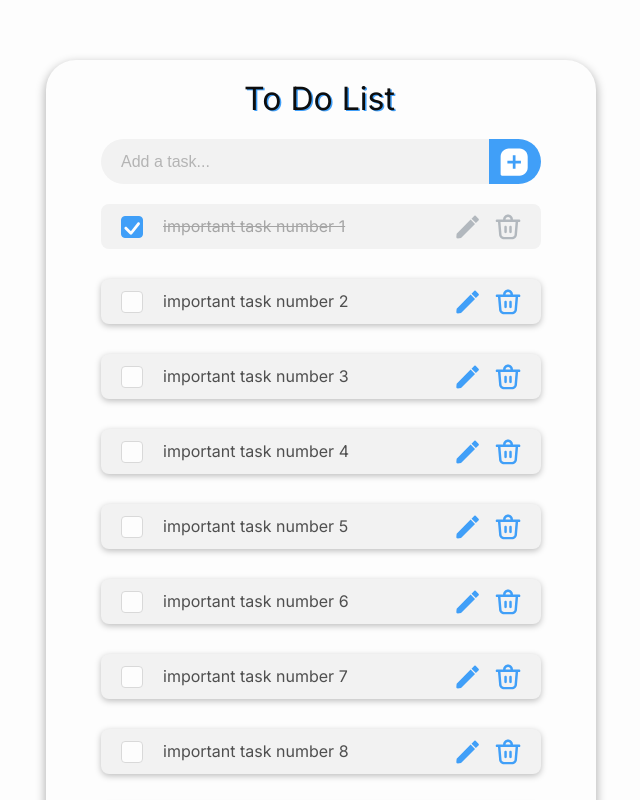
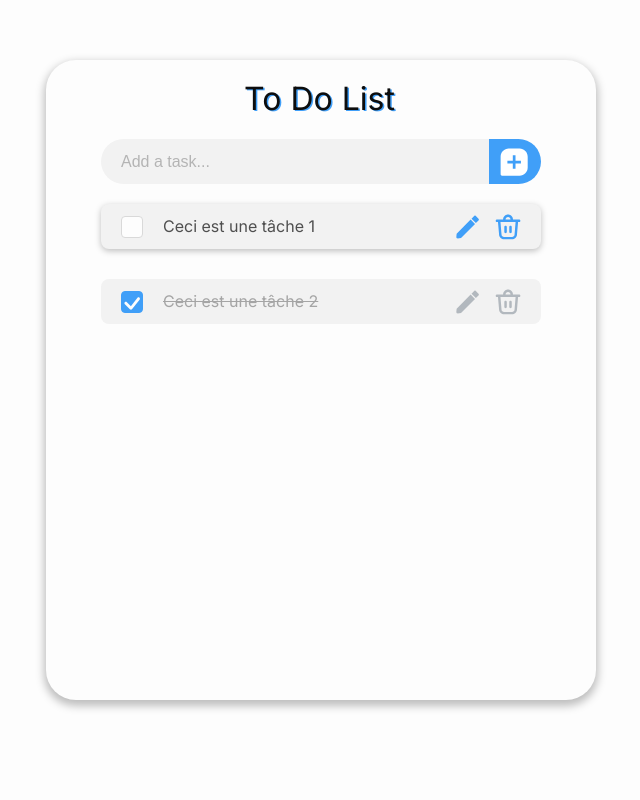
Before and after one commit to Elib27/To-Do-List-React, a React (Create React App) app: page / in a window 1280 px wide. Shown: the top 800 px of the page, without its empty margins (319-959 px from the left). Built offline with nearby package versions, Linux system fonts and the light colour scheme; the HTML template or start-up script is replaced by a standard one.

Commit message:
dynamic version 1.0

```diff
--- a/src/components/CreateTaskBar/index.jsx
+++ b/src/components/CreateTaskBar/index.jsx
@@ -50,12 +50,23 @@ const AddButtonLogo = styled.img`
     padding-right: 2px;
 `
 
-function CreateTaskBar(){
+function CreateTaskBar({newTaskText, setNewTaskText, createNewTask}){
+
+    function updateTask(newTaskText){
+        let inputBar = document.querySelector('.InputBar')
+        if(inputBar.value !== ''){
+            createNewTask(newTaskText)
+            inputBar.value = '';
+        }
+        else {
+            alert("❌ You can't create an empty task ❌")
+        }
+    }
 
     return (
         <Container>
-            <InputBar />
-            <AddButton>
+            <InputBar className="InputBar" onChange={(e) => setNewTaskText(e.target.value)}/>
+            <AddButton onClick={() => updateTask(newTaskText)}>
                 <AddButtonLogo src={addLogo} />
             </AddButton>
         </Container>
--- a/src/components/Task/index.jsx
+++ b/src/components/Task/index.jsx
@@ -97,14 +97,18 @@ const CheckBox = styled.div`
 
 const CheckedBox = styled.img`
     height: 80%;
+    user-select: none;
 `
 
 
-function Task({ checked, taskText }) {
+function Task({ checked, taskText, id, toogleCheck}) {
 
     return(
         <TaskContainer checked={checked}>
-            <CheckBox checked={checked}>
+            <CheckBox
+                checked={checked}
+                onClick={() => toogleCheck(id)}
+            >
                 { checked && <CheckedBox src={checkedLogo}/> }
             </CheckBox>
             <TaskContent checked={checked}>{ taskText }</TaskContent>
--- a/src/components/ToDoList/index.jsx
+++ b/src/components/ToDoList/index.jsx
@@ -2,8 +2,10 @@ import styled from 'styled-components'
 import colors from '../../utils/colors'
 import Task from '../Task/index'
 import CreateTaskBar from '../CreateTaskBar'
+import { useState, useEffect } from 'react'
 
 const ToDoListContainer = styled.div`
+    min-height: 80vh;
     width: min(95vw, 550px);
     background: ${colors.backGround};
     box-shadow: 0px 4px 8px 2px rgba(0, 0, 0, 0.25);
@@ -44,23 +46,48 @@ const TaskList = styled.div`
 
 function ToDoList(){
 
-    const tasks = []
+    const [taskList, setTaskList] = useState({
+        1: {content: "Ceci est une tâche 1", checked: false},
+        2: {content: "Ceci est une tâche 2", checked: true}
+    })
 
-    for (let i = 2 ; i <= 15 ; i++){
-        tasks.push(<Task checked={false} taskText={"important task number " + i.toString()} />)
+    const [taskCounter, setTaskCounter] = useState(3)
+    const [newTaskText, setNewTaskText] = useState('')
+
+    function toogleCheck(id){
+       const newCheck = !(taskList[id]['checked'])
+        setTaskList({...taskList, [id]: {...taskList[id], checked : newCheck}})
     }
 
-    tasks.unshift(<Task checked={true} taskText="important task number 1" />)
+    function createNewTask(taskContent){
+        setTaskList({...taskList, [taskCounter]: {content: taskContent, checked:false}})
+        setNewTaskText('')
+        setTaskCounter(taskCounter + 1)
+    }
 
+    useEffect(() => console.log(taskList), [taskList])
 
     return(
         <ToDoListContainer>
             <Header>
                 <Title>To Do List</Title>
-                <CreateTaskBar />
+                <CreateTaskBar
+                    newTaskText={newTaskText}
+                    setNewTaskText={setNewTaskText}
+                    createNewTask={createNewTask}
+                />
             </Header>
             <TaskList>
-                { tasks }
+                {Object.keys(taskList).map((task) => {
+                    return (
+                        <Task
+                            checked={taskList[task]['checked']}
+                            taskText={taskList[task]['content']}
+                            id={task}
+                            toogleCheck={toogleCheck}
+                        />
+                    )
+                })}
             </TaskList>
         </ToDoListContainer>
     )
```
